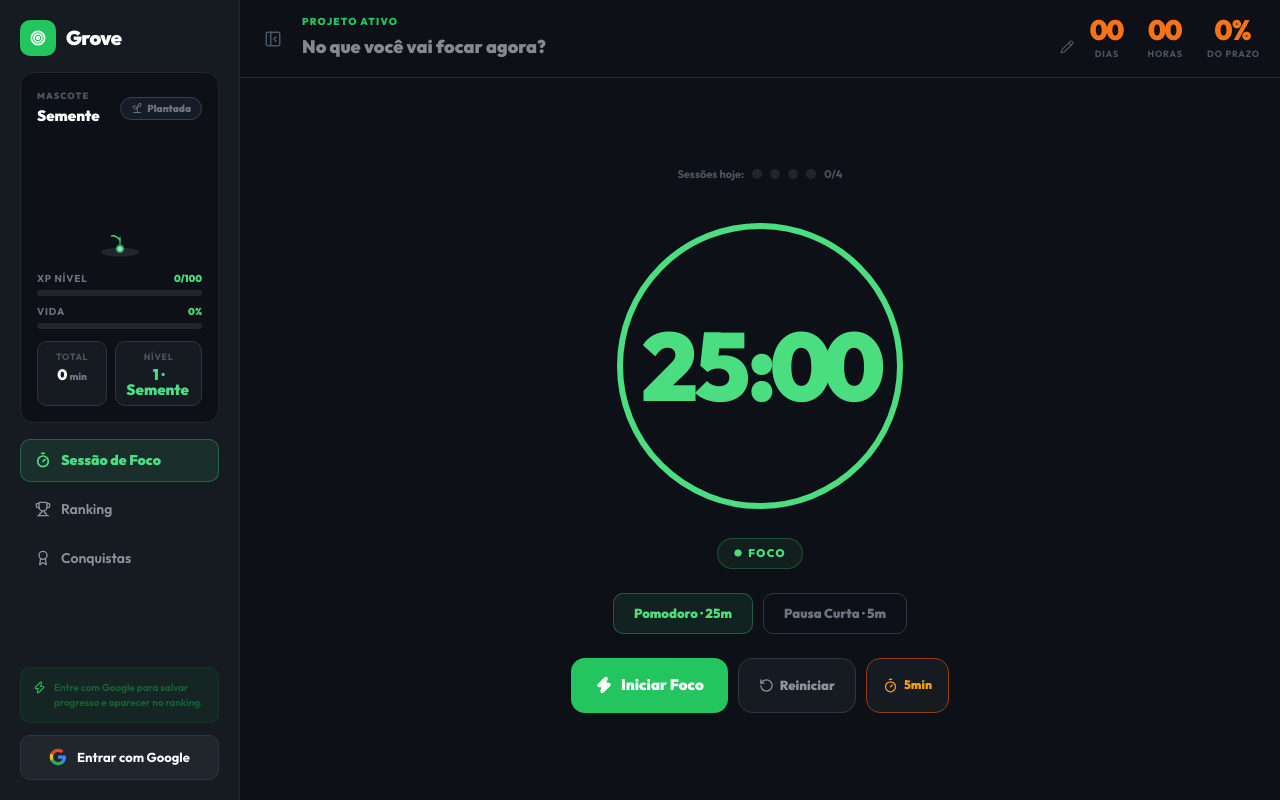
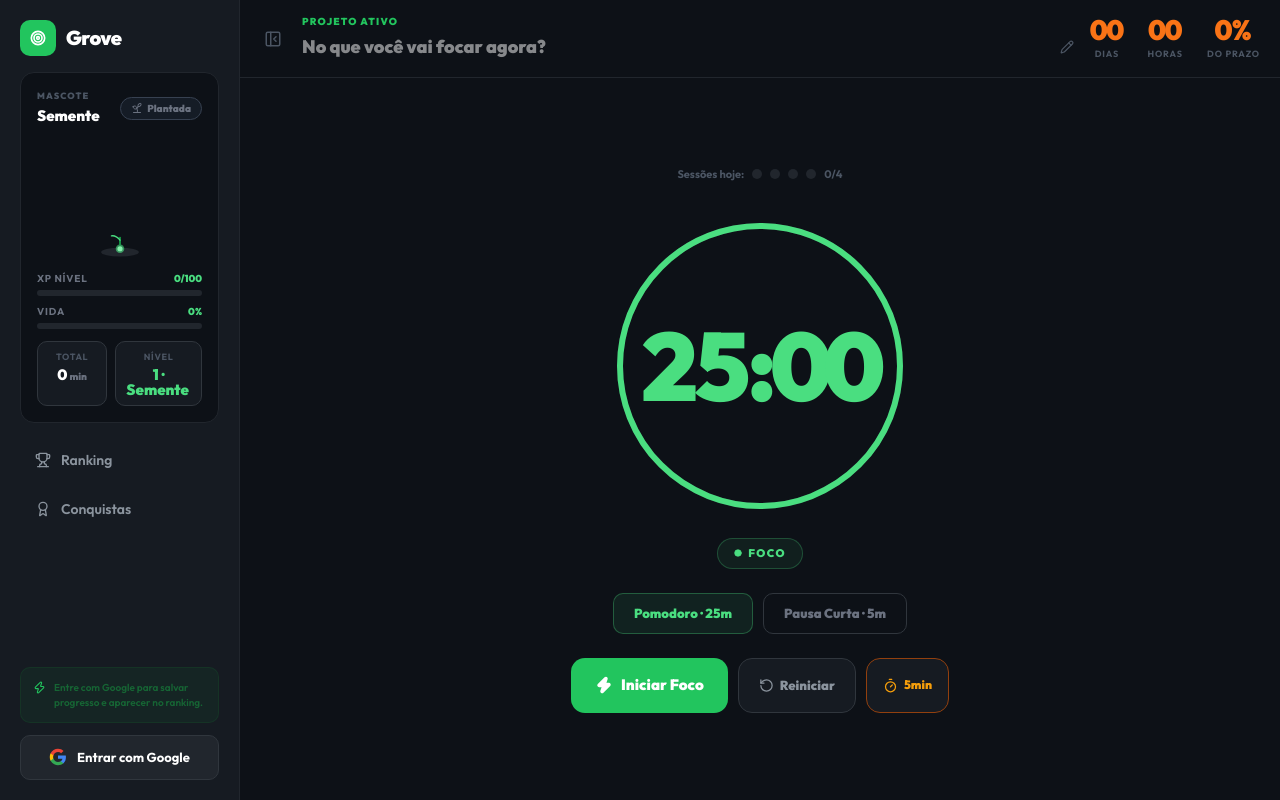
Before and after one commit to Elicarlos/focus-front, a Next.js app: page /dashboard in a window 1280 px wide. Built offline with nearby package versions, Linux system fonts and the light colour scheme; no server answers.

Commit message:
fix: remove unused 'Sessão de Foco' button from sidebar

```diff
--- a/src/components/Sidebar.js
+++ b/src/components/Sidebar.js
@@ -105,9 +105,6 @@ function SidebarContent({ token, userProfile, onLogout, onOpenRanking, onOpenAch
 
       {/* Nav */}
       <nav style={{ display: "flex", flexDirection: "column", gap: 6 }}>
-        <button style={S.navBtn(true)}>
-          <Timer size={16} strokeWidth={2.5} /> Sessão de Foco
-        </button>
         <button onClick={onOpenRanking} style={S.navBtn(false)}>
           <Trophy size={16} strokeWidth={2} /> Ranking
         </button>
```
